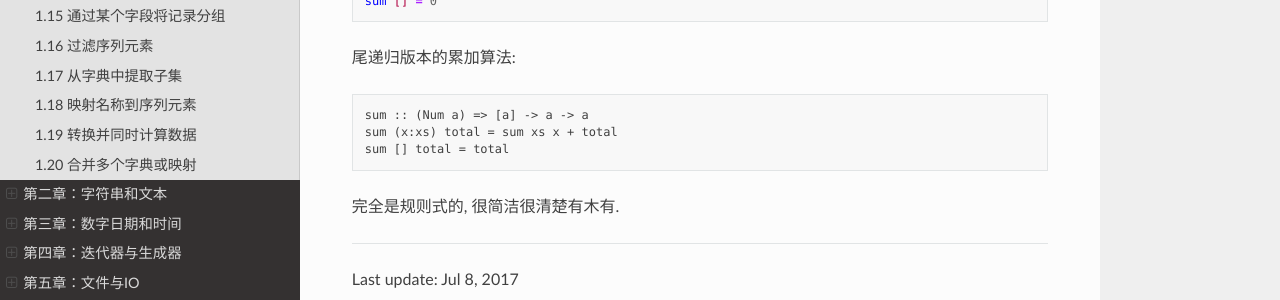
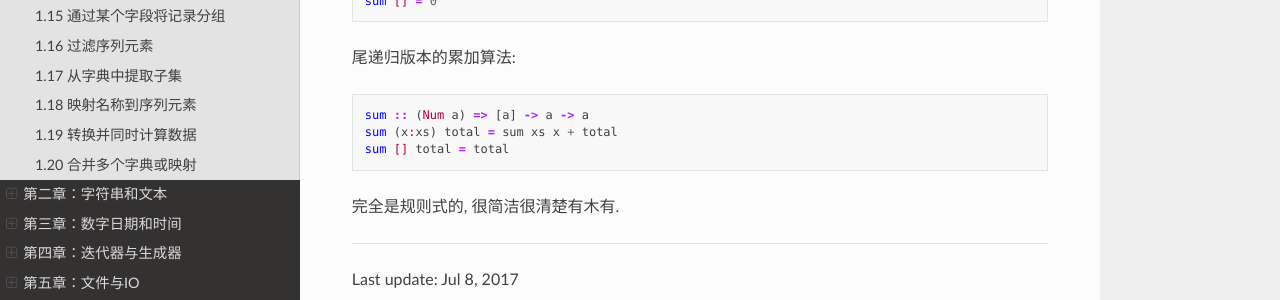
Before and after one commit to marrtinol/python3-cookbook-notes, a Sphinx documentation site: the page built from source/c01/p02_unpack_elements_from_iterables.rst, in a window 1280 px wide and 900 px high, scrolled down 695 px. Shown: the part 419-719 px from the top of the window. Built offline with Sphinx 7.4.7 and the Read the Docs theme 2.0.0, drawn with Linux system fonts in a browser that asks for light colours.

Commit message:
Fix for haskell code label in section 01-02.

```diff
--- a/source/c01/p02_unpack_elements_from_iterables.rst
+++ b/source/c01/p02_unpack_elements_from_iterables.rst
@@ -65,7 +65,7 @@ Python 中的星号变量可以代表任意长度的列表. 例如:
 
 尾递归版本的累加算法:
 
-.. code-block:: haskel
+.. code-block:: haskell
 
     sum :: (Num a) => [a] -> a -> a
     sum (x:xs) total = sum xs x + total
```
